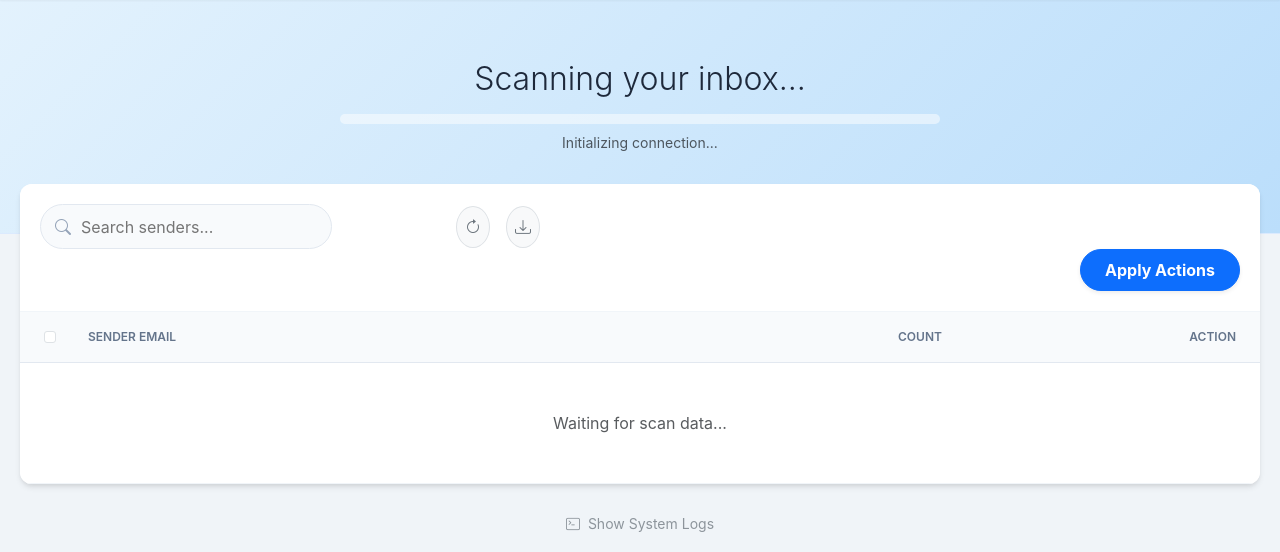
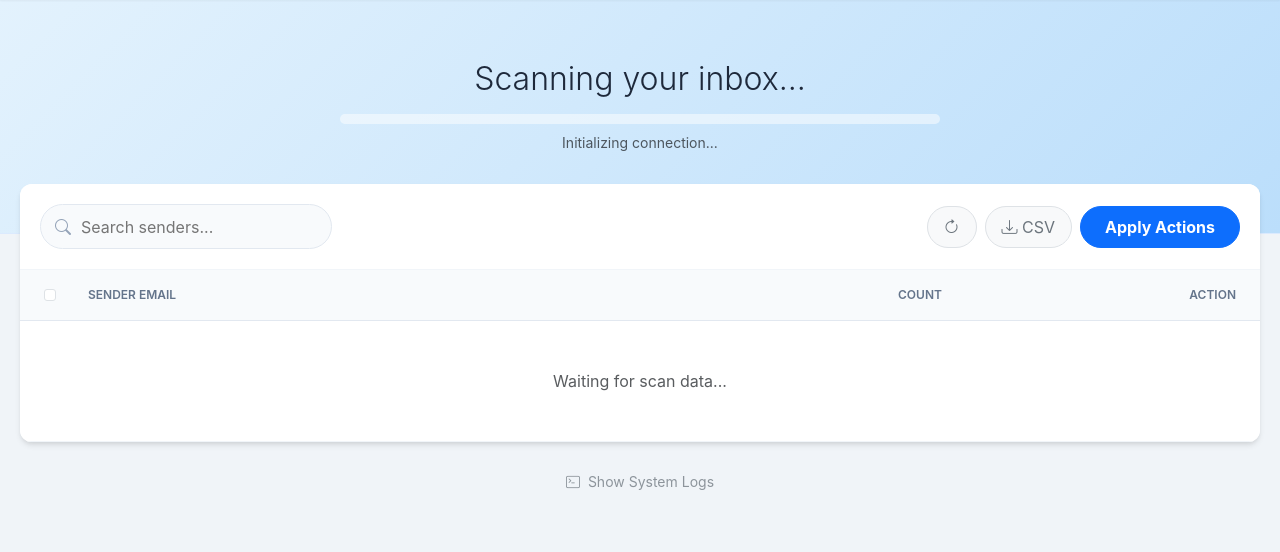
Before and after one commit to alexgorna/gmail-cleaner, a Flask app: template templates/dashboard.html in a window 1280 px wide. Shown: the part 56-608 px from the top of the page. Run offline with Flask 3, Linux system fonts and the light colour scheme; the template is opened without the code that fills it, so the values that code supplies are empty; some libraries are stand-ins or nearby versions.

Commit message:
Restore clean layout and add bulk action buttons correctly

```diff
--- a/templates/dashboard.html
+++ b/templates/dashboard.html
@@ -44,11 +44,20 @@
         }
 
         /* Controls */
-        .controls-wrapper { padding: 20px; border-bottom: 1px solid #f1f5f9; background-color: #fff; min-height: 80px; }
-        .search-input-group { max-width: 400px; width: 100%; position: relative; }
+        .controls-wrapper { padding: 20px; border-bottom: 1px solid #f1f5f9; background-color: #fff; min-height: 85px; }
+
+        /* Search Group */
+        .search-input-group { max-width: 500px; width: 100%; position: relative; }
         .search-input-group i { position: absolute; left: 15px; top: 50%; transform: translateY(-50%); color: #94a3b8; z-index: 5; }
         .search-input-group input { padding-left: 40px; border-radius: 50px; background-color: #f8fafc; border: 1px solid #e2e8f0; height: 45px; }
         .search-input-group input:focus { background-color: #fff; box-shadow: 0 0 0 3px rgba(13, 110, 253, 0.15); border-color: var(--accent-color); }
+
+        /* Bulk Actions Group (Matches Screenshot style) */
+        .bulk-actions-group { display: none; align-items: center; gap: 12px; animation: fadeIn 0.2s ease; }
+        .btn-bulk-delete { border-color: #dc3545; color: #dc3545; border-radius: 20px; background: white; padding: 8px 16px; font-weight: 500; font-size: 0.9rem; }
+        .btn-bulk-delete:hover { background-color: #dc3545; color: white; }
+        .btn-bulk-label { border-color: #6c757d; color: #495057; border-radius: 20px; background: white; padding: 8px 16px; font-weight: 500; font-size: 0.9rem; }
+        .btn-bulk-label:hover { background-color: #f8f9fa; color: #212529; }
 
         /* Table */
         .table-custom th { background-color: #f8fafc; color: #64748b; font-weight: 600; text-transform: uppercase; font-size: 0.75rem; padding: 16px; border-bottom: 1px solid #e2e8f0; }
@@ -72,10 +81,9 @@
         /* Responsive Tweaks */
         @media (max-width: 768px) {
             .hero-title { font-size: 1.5rem; }
-            .controls-wrapper { flex-direction: column; gap: 15px; }
+            .controls-wrapper { flex-direction: column; gap: 15px; align-items: stretch !important; }
             .search-input-group { max-width: 100%; }
-            .action-buttons { width: 100%; display: flex; justify-content: space-between; gap: 10px; overflow-x: auto; }
-            .action-buttons button { flex: 1; white-space: nowrap; }
+            .action-buttons { width: 100%; display: flex; justify-content: space-between; gap: 10px; overflow-x: auto; margin-left: 0 !important; margin-top: 10px; }
             .table-responsive { border: none; }
         }
 
@@ -86,6 +94,8 @@
         /* Logs */
         .console-window { background-color: #1e1e1e; color: #4ade80; font-family: 'SF Mono', Consolas, monospace; font-size: 0.8rem; height: 150px; overflow-y: auto; border-radius: 8px; padding: 15px; margin-top: 20px; display: none; border: 1px solid #333; }
         .log-error { color: #ef4444; } .log-info { color: #94a3b8; }
+
+        @keyframes fadeIn { from { opacity: 0; transform: translateY(5px); } to { opacity: 1; transform: translateY(0); } }
     </style>
 </head>
 <body>
@@ -127,30 +137,24 @@
     <div class="container-fluid px-0" style="max-width: 1400px; margin: 0 auto;">
 
         <div class="content-card">
-            <div class="controls-wrapper d-flex flex-wrap justify-content-between align-items-center">
+            <div class="controls-wrapper d-flex justify-content-between align-items-center">
 
-                <div class="d-flex align-items-center gap-3 w-100 w-md-auto" id="standard-controls">
-                    <div class="search-input-group">
+                <div id="left-controls-area" class="d-flex align-items-center flex-grow-1 me-3">
+
+                    <div id="search-container" class="search-input-group">
                         <i class="bi bi-search"></i>
                         <input type="text" id="searchInput" placeholder="Search senders..." onkeyup="handleSearch()">
                     </div>
-                    <button class="btn btn-light text-secondary border rounded-circle p-2" onclick="window.location.reload()" title="Reload">
-                        <i class="bi bi-arrow-clockwise"></i>
-                    </button>
-                    <button class="btn btn-light text-secondary border rounded-circle p-2" onclick="downloadCSV()" title="Download CSV">
-                        <i class="bi bi-download"></i>
-                    </button>
-                </div>
 
-                <div id="bulk-controls" class="d-flex align-items-center gap-2 w-100 w-md-auto mt-3 mt-md-0" style="display:none !important;">
+                    <div id="bulk-actions-container" class="bulk-actions-group">
                         <span id="selection-count" class="text-primary fw-bold small me-2">0 Selected</span>
 
-                    <button class="btn btn-outline-danger rounded-pill px-3 py-2 small" onclick="applyBulkRowAction('delete')">
+                        <button class="btn btn-bulk-delete" onclick="applyBulkRowAction('delete')">
                             <i class="bi bi-trash me-1"></i> Delete Selected
                         </button>
 
                         <div class="dropdown">
-                        <button class="btn btn-outline-secondary dropdown-toggle rounded-pill px-3 py-2 small" type="button" data-bs-toggle="dropdown">
+                            <button class="btn btn-bulk-label dropdown-toggle" type="button" data-bs-toggle="dropdown">
                                 <i class="bi bi-folder me-1"></i> Label Selected
                             </button>
                             <ul class="dropdown-menu shadow border-0" id="bulk-label-dropdown">
@@ -158,8 +162,16 @@
                         </div>
                     </div>
 
-                <div class="mt-3 mt-md-0 ms-auto ps-3">
-                    <button id="apply-btn" class="btn btn-primary rounded-pill px-4 py-2 small fw-bold shadow-sm" onclick="applyChanges()">
+                </div>
+
+                <div class="action-buttons d-flex align-items-center">
+                    <button class="btn btn-light text-secondary border rounded-pill px-3 py-2 small me-2" onclick="window.location.reload()">
+                        <i class="bi bi-arrow-clockwise"></i>
+                    </button>
+                    <button class="btn btn-light text-secondary border rounded-pill px-3 py-2 small me-2" onclick="downloadCSV()">
+                        <i class="bi bi-download"></i> CSV
+                    </button>
+                    <button id="apply-btn" class="btn btn-primary rounded-pill px-4 py-2 small fw-bold" onclick="applyChanges()">
                         Apply Actions
                     </button>
                 </div>
@@ -354,21 +366,21 @@
 
     function updateSelection() {
         const count = document.querySelectorAll('.row-checkbox:checked').length;
-        const bulkControls = document.getElementById('bulk-controls');
-        const standardControls = document.getElementById('standard-controls');
+        const bulkContainer = document.getElementById('bulk-actions-container');
+        const searchContainer = document.getElementById('search-container');
         const indicator = document.getElementById('selection-count');
 
         if (count > 0) {
-            bulkControls.style.setProperty('display', 'flex', 'important');
-            standardControls.style.display = 'none'; // Hide search to make room
+            searchContainer.style.display = 'none';
+            bulkContainer.style.display = 'flex';
             indicator.innerText = `${count} Selected`;
         } else {
-            bulkControls.style.setProperty('display', 'none', 'important');
-            standardControls.style.display = 'flex';
+            bulkContainer.style.display = 'none';
+            searchContainer.style.display = 'block';
         }
     }
 
-    // --- BULK ACTION LOGIC (THE FIX) ---
+    // --- BULK ACTION LOGIC ---
     function populateBulkDropdown() {
         const ul = document.getElementById('bulk-label-dropdown');
         ul.innerHTML = existingLabels.filter(l => l.type === 'user').map(l =>
@@ -377,18 +389,11 @@
     }
 
     function applyBulkRowAction(actionValue) {
-        // 1. Get all checked boxes
         const checkboxes = document.querySelectorAll('.row-checkbox:checked');
-
         checkboxes.forEach(cb => {
-            // 2. Find the row and the select element
             const tr = cb.closest('tr');
             const select = tr.querySelector('.action-select');
-
-            // 3. Update Visuals
             select.value = actionValue;
-
-            // 4. Update Logic (Action Queue)
             handleActionChange(select);
         });
     }
@@ -506,7 +511,6 @@
         const selects = document.querySelectorAll('.action-select');
         const actions = [];
 
-        // We iterate through pendingActions because it's the source of truth
         for (const [email, actionData] of Object.entries(pendingActions)) {
             actions.push({ email: email, ...actionData });
         }
```
Lines whose indentation alone changed are shown as unchanged.
